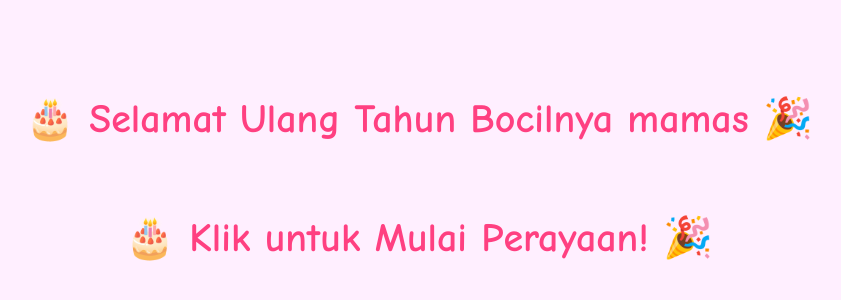
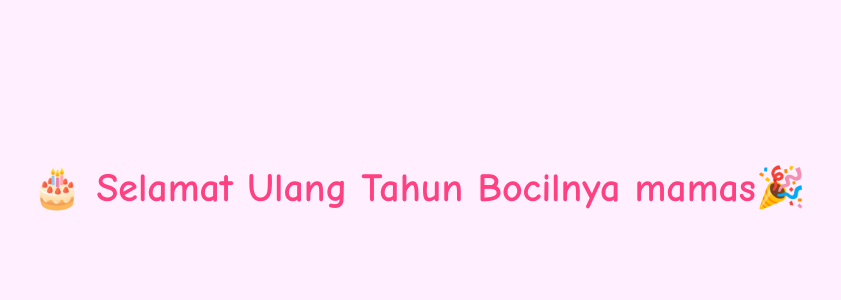
Before and after one commit to Bogel-47/birth-day, a plain HTML site: page index.html in a window 1280 px wide. Shown: the part 222-522 px from the top of the page, without its empty margins (221-1062 px from the left). Drawn offline with Linux system fonts and the light colour scheme.

Commit message:
Update index.html

```diff
--- a/index.html
+++ b/index.html
@@ -9,9 +9,9 @@
 <body>
   <!-- Splash screen -->
   <div id="splash" class="splash">
-    <h1>🎂 Selamat Ulang Tahun Bocilnya mamas 🎉</h1>
+<!--     <h1>🎂 Selamat Ulang Tahun Bocilnya mamas 🎉</h1> -->
     <br>
-    <h1>🎂 Klik untuk Mulai Perayaan! 🎉</h1>
+    <h1>🎂 Selamat Ulang Tahun Bocilnya mamas🎉</h1>
   </div>
 
   <!-- Konten utama -->
```
